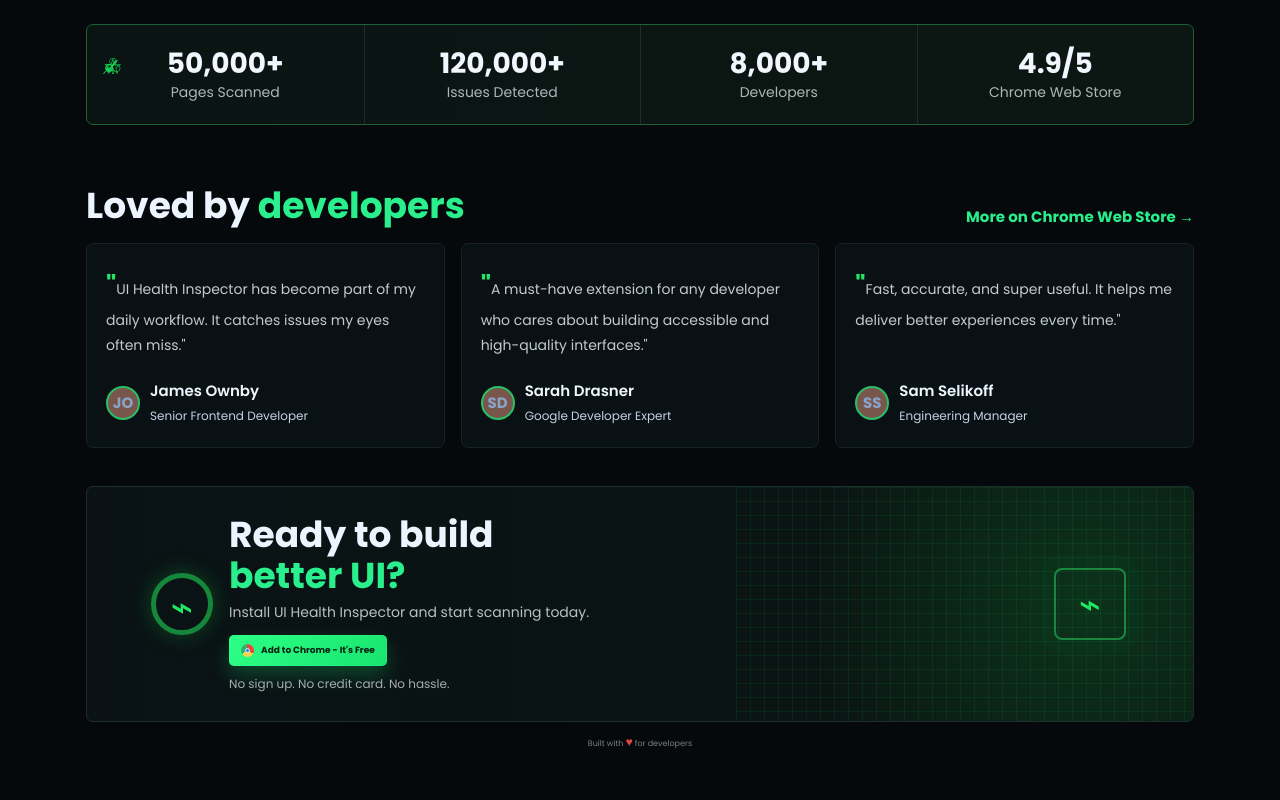
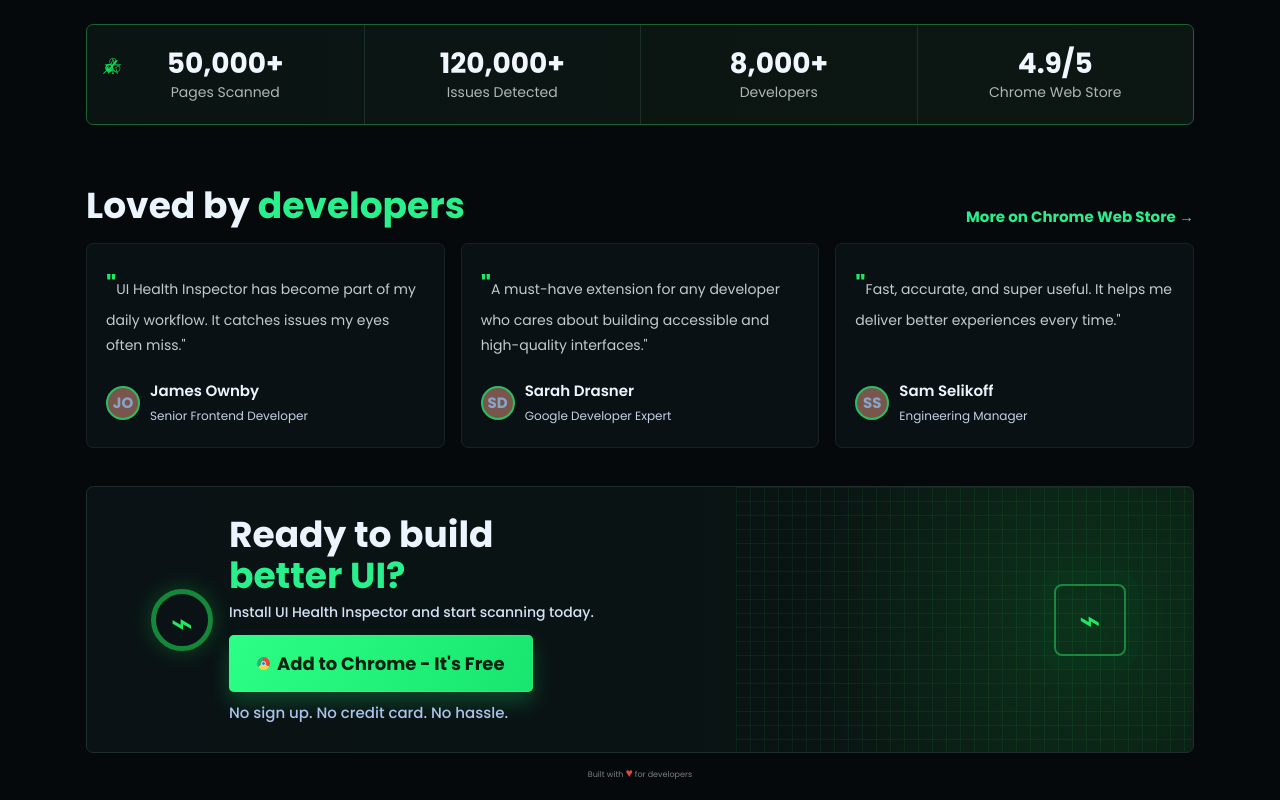
Before and after one commit to Danielchinasa/ui-health-inspector-web, a React (Vite) app: page / in a window 1280 px wide. Shown: the part 1355-2155 px from the top of the page. Before the commit the page ends 2124 px from the top, so only its background shows below. Built offline with nearby package versions, Linux system fonts and the light colour scheme.

Commit message:
Make CTA button and surrounding text clearer with larger fonts and brighter colors

```diff
--- a/src/App.css
+++ b/src/App.css
@@ -523,6 +523,12 @@
 }
 
 .cta-panel small {
+  color: #a0bcdb;
+  font-size: 15px;
+  font-weight: 500;
+}
+
+.cta-panel small {
   display: block;
   margin-top: 13px;
   color: #7f9dc6;
@@ -1619,6 +1625,22 @@
   letter-spacing: 0.08em;
 }
 
+.cta-panel .button-primary {
+  font-size: 1.125rem;
+  padding: 15px 28px;
+}
+
+.cta-panel p {
+  font-size: 1rem;
+  color: #d4e2f7;
+  font-weight: 500;
+}
+
+.cta-panel small {
+  font-size: var(--type-label);
+  color: #aac4eb;
+}
+
 .lead,
 .section-intro p,
 .feature-card p,
```
